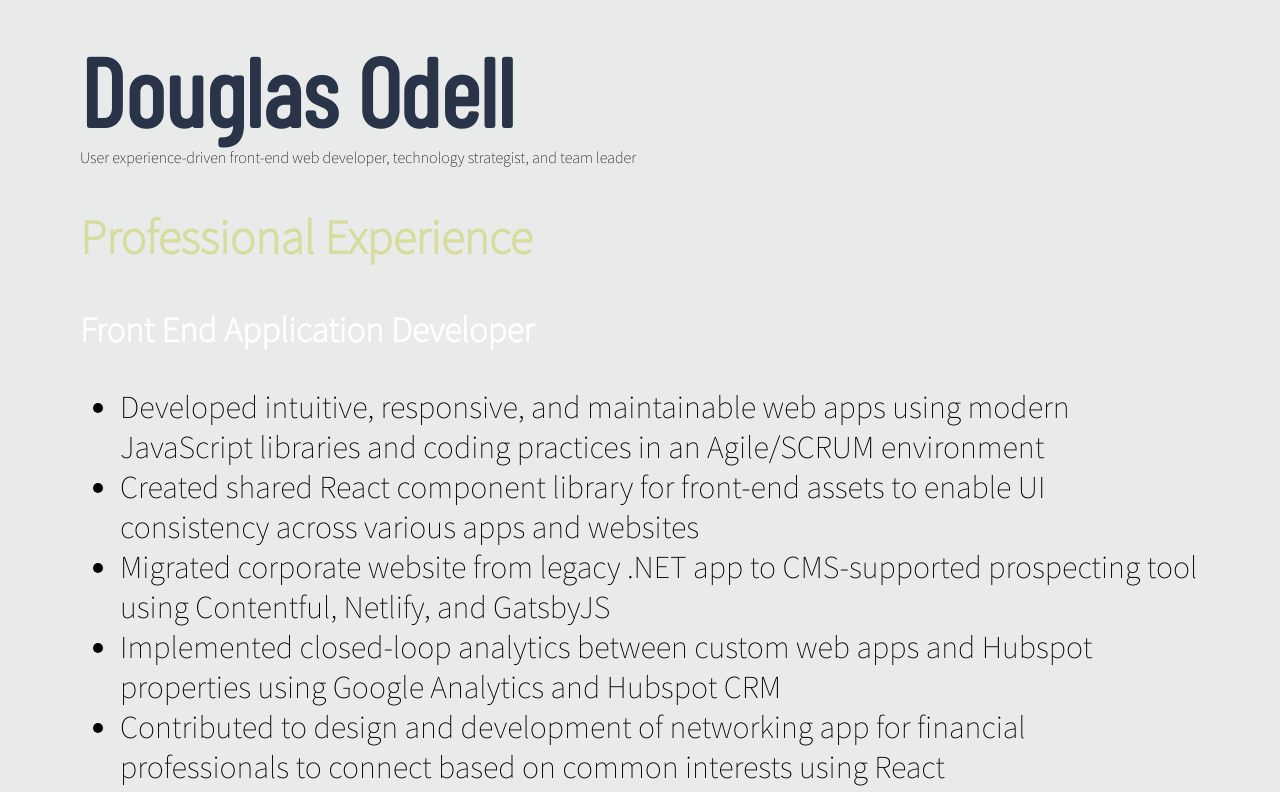
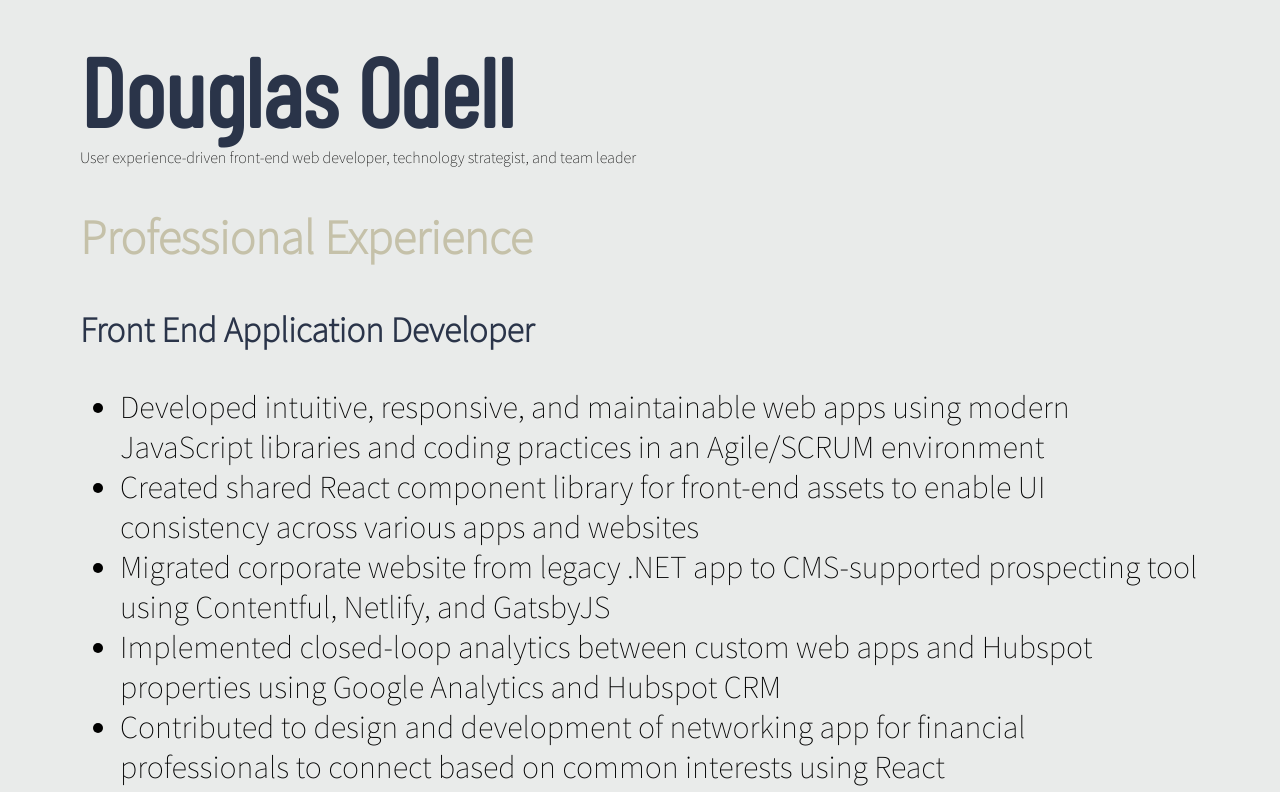
Before and after one commit to douglasio/portfolio-site, a React (Create React App) app: page / in a window 1280 px wide. Shown: the top 792 px of the page. Built offline with nearby package versions, Linux system fonts and the light colour scheme.

Commit message:
Make theme selectable and cookieable

```diff
--- a/package.json
+++ b/package.json
@@ -7,6 +7,7 @@
     "@testing-library/react": "^11.2.7",
     "@testing-library/user-event": "^12.8.3",
     "react": "^17.0.2",
+    "react-cookie": "^4.1.1",
     "react-dom": "^17.0.2",
     "react-helmet-async": "^1.1.2",
     "react-scripts": "4.0.3",
--- a/src/App.css
+++ /dev/null
@@ -1,38 +0,0 @@
-.App {
-  text-align: center;
-}
-
-.App-logo {
-  height: 40vmin;
-  pointer-events: none;
-}
-
-@media (prefers-reduced-motion: no-preference) {
-  .App-logo {
-    animation: App-logo-spin infinite 20s linear;
-  }
-}
-
-.App-header {
-  background-color: #282c34;
-  min-height: 100vh;
-  display: flex;
-  flex-direction: column;
-  align-items: center;
-  justify-content: center;
-  font-size: calc(10px + 2vmin);
-  color: white;
-}
-
-.App-link {
-  color: #61dafb;
-}
-
-@keyframes App-logo-spin {
-  from {
-    transform: rotate(0deg);
-  }
-  to {
-    transform: rotate(360deg);
-  }
-}
--- a/src/App.js
+++ b/src/App.js
@@ -1,37 +1,28 @@
-import { Fragment, useEffect, useState } from 'react';
+// import { useEffect, useState } from 'react';
+import { CookiesProvider, useCookies } from 'react-cookie';
 import { Helmet, HelmetProvider } from 'react-helmet-async';
 import { ThemeProvider } from 'styled-components';
-import theme from './style/theme';
 import * as Styled from './App.styles.js';
 import resume from './data/resume.json';
+import useSelectedTheme from './hooks/useSelectedTheme';
 
 function App() {
-	const [selectedTheme, setSelectedTheme] = useState('light');
-	const userPrefersDark =
-		window.matchMedia &&
-		window.matchMedia('(prefers-color-scheme: dark)').matches;
+  const { selectedTheme, toggleSelectedTheme } =
+    useSelectedTheme();
   const { name, byline, experience } = resume;
 
-	const handleThemeToggle = () => {
-		return selectedTheme === 'light'
-			? setSelectedTheme('dark')
-			: setSelectedTheme('light');
-	};
-
-	useEffect(() => {
-		userPrefersDark && setSelectedTheme('dark');
-		// return () => {
-		//   cleanup
-		// }
-	}, [userPrefersDark]);
-
   return (
+    <CookiesProvider>
       <HelmetProvider>
         <Helmet>
           <title>Douglas Odell</title>
-				<link rel="canonical" href="https://douglas-odell.netlify.app/" />
+          <link
+            rel="canonical"
+            href="https://douglas-odell.netlify.app/"
+          />
         </Helmet>
-			<ThemeProvider theme={theme[selectedTheme]}>
+        {selectedTheme && (
+          <ThemeProvider theme={selectedTheme}>
             <Styled.App>
               <Styled.GlobalStyle />
               <Styled.Header>
@@ -44,23 +35,36 @@ function App() {
                   {experience.professional.entries.map(
                     ({ id, title, accomplishments }) => {
                       return (
-										<Fragment key={id}>
+                        <div key={id}>
                           <h3>{title}</h3>
                           <ul>
-												{accomplishments.map((accomplishment, i) => {
-													return <li>{accomplishment}</li>;
-												})}
+                            {accomplishments.map(
+                              (accomplishment, i) => {
+                                return (
+                                  <li key={`${id}${i}`}>
+                                    {accomplishment}
+                                  </li>
+                                );
+                              }
+                            )}
                           </ul>
-										</Fragment>
+                        </div>
                       );
                     }
                   )}
                 </section>
-						<button onClick={handleThemeToggle}>Toggle Theme</button>
+                <button
+                  type="button"
+                  onClick={toggleSelectedTheme}
+                >
+                  Toggle Theme
+                </button>
               </Styled.Main>
             </Styled.App>
           </ThemeProvider>
+        )}
       </HelmetProvider>
+    </CookiesProvider>
   );
 }
 
--- a/src/data/resume.json
+++ b/src/data/resume.json
@@ -50,7 +50,7 @@
 					]
 				},
 				{
-					"id": "ep003",
+					"id": "ep004",
 					"title": "Web Production Specialist",
 					"company": "Commonwealth Financial Network",
 					"location": "Waltham, MA",
--- /dev/null
+++ b/src/hooks/useSelectedTheme.js
@@ -0,0 +1,53 @@
+import React, { useState, useEffect } from 'react';
+import { useCookies } from 'react-cookie';
+import theme from '../style/theme';
+
+const useSelectedTheme = () => {
+    const [cookies, setCookie] = useCookies(['theme']);
+  const [selectedTheme, setSelectedTheme] = useState(
+    cookies.theme
+  );
+
+  const THEMES = {
+    LIGHT: 'light',
+    DARK: 'dark',
+  };
+
+  const userPrefers =
+    window.matchMedia &&
+    window.matchMedia('(prefers-color-scheme: dark)')
+      .matches
+      ? 'dark'
+      : 'light';
+
+  const toggleSelectedTheme = () => {
+    if (selectedTheme === THEMES.LIGHT) {
+      setCookie('theme', THEMES.DARK);
+      setSelectedTheme(THEMES.DARK);
+    } else {
+      setCookie('theme', THEMES.LIGHT);
+      setSelectedTheme(THEMES.LIGHT);
+    }
+  };
+
+  const getTheme = () => {
+    if (cookies.theme) {
+      return cookies.theme;
+    } else if (userPrefers) {
+      return userPrefers;
+    } else {
+      return 'light';
+    }
+  };
+
+  useEffect(() => {
+    setSelectedTheme(getTheme());
+  }, [getTheme]);
+
+  return {
+    selectedTheme: theme[selectedTheme],
+    toggleSelectedTheme: toggleSelectedTheme,
+  };
+};
+
+export default useSelectedTheme;
--- a/src/style/theme.js
+++ b/src/style/theme.js
@@ -7,8 +7,8 @@ const theme = {
             background: colors.bright.gray,
             paragraph: colors.black,
             h1: colors.bright.blue,
-            h2: colors.bright.jonquil,
-            h3: colors.white,
+            h2: colors.muted.jonquil,
+            h3: colors.bright.blue,
         }
     },
     dark: {
```
Also changed, not shown: src/App.styles.js (+5 -2 lines), src/index.css (line endings or trailing spaces), 2 other files (tests, documents, lock files or other folders). Lines whose indentation alone changed are shown as unchanged.
